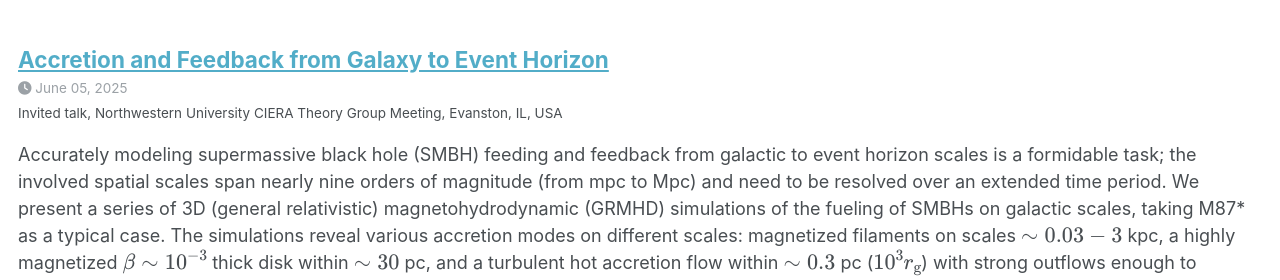
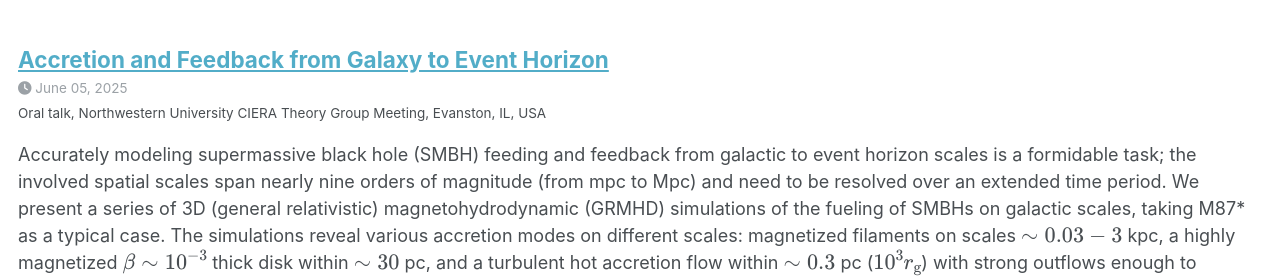
Before and after one commit to mh-guo/mh-guo.github.io, a Jekyll site: the page built from _pages/talks.html, in a window 1280 px wide and 900 px high, scrolled down 634 px. Shown: the part 155-435 px from the top of the window. Built offline with Jekyll 4.4.1, drawn with Linux system fonts in a browser that asks for light colours; a script that is not in the unit is left out.

Commit message:
Update image

```diff
--- a/_talks/2025-06-05-talk.md
+++ b/_talks/2025-06-05-talk.md
@@ -1,7 +1,7 @@
 ---
 title: "Accretion and Feedback from Galaxy to Event Horizon"
 collection: talks
-type: "Invited talk"
+type: "Oral talk"
 permalink: /talks/2025-06-05-talk
 venue: "Northwestern University CIERA Theory Group Meeting"
 date: 2025-06-05
```
Also changed, not shown: images/fig_bulge_formation.png.
